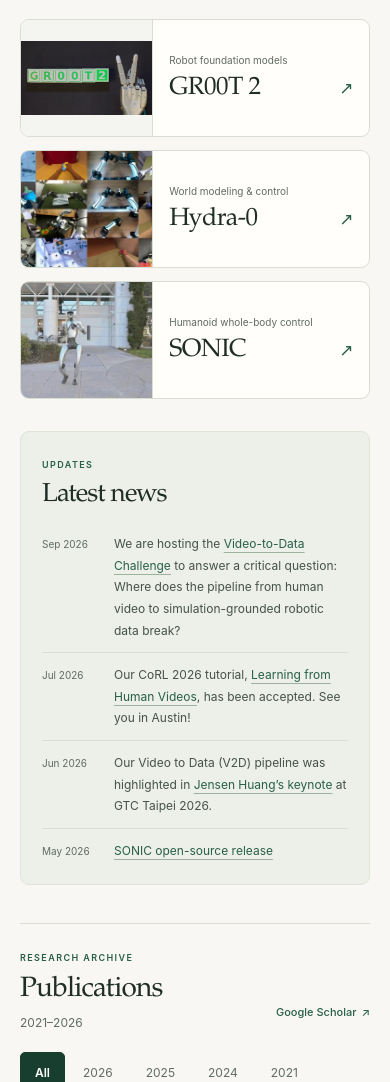
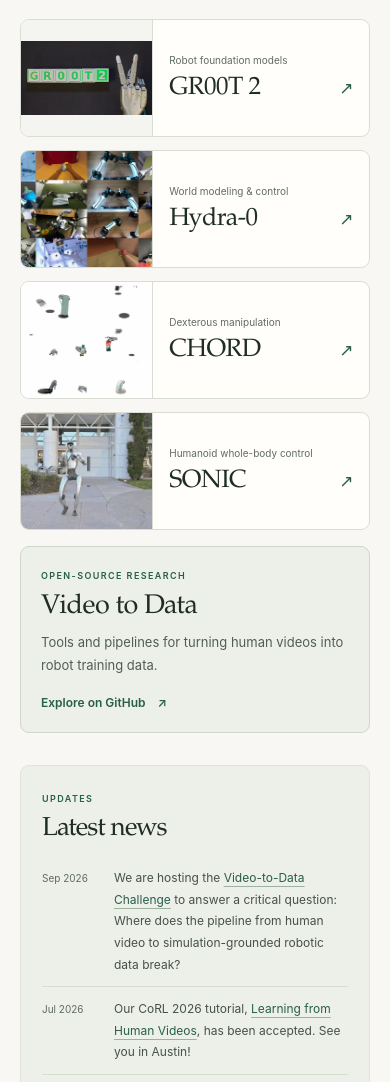
Before and after one commit to yanchangNvidia/yanchangnvidia.github.io, a plain HTML site: page index.html in a window 390 px wide. Shown: the part 688-1770 px from the top of the page. Drawn offline with Linux system fonts and the light colour scheme.

Commit message:
Highlight CHORD and the Video to Data open-source repository

```diff
--- a/app.js
+++ b/app.js
@@ -104,6 +104,7 @@
     const selections = [
       { id: 'gr00t-2', name: 'GR00T 2', topic: 'Robot foundation models' },
       { id: 'hydra-0', name: 'Hydra-0', topic: 'World modeling & control' },
+      { id: 'chord', name: 'CHORD', topic: 'Dexterous manipulation' },
       { id: 'sonic', name: 'SONIC', topic: 'Humanoid whole-body control' }
     ];
     const cards = selections.flatMap(selection => {
--- a/index.html
+++ b/index.html
@@ -55,6 +55,14 @@
               <a class="quiet-link" href="#publications">All publications <span aria-hidden="true">↓</span></a>
             </div>
             <div id="featured-grid" class="featured-grid"></div>
+            <a class="repository-highlight" href="https://github.com/nvidia-isaac/video_to_data/" target="_blank" rel="noopener noreferrer">
+              <div class="repository-copy">
+                <p class="eyebrow section-kicker">Open-source research</p>
+                <h3>Video to Data</h3>
+                <p class="repository-description">Tools and pipelines for turning human videos into robot training data.</p>
+              </div>
+              <span class="repository-link">Explore on GitHub <span aria-hidden="true">↗</span></span>
+            </a>
           </section>
 
           <section id="news-section" class="news-section" aria-labelledby="news-title" hidden>
--- a/styles.css
+++ b/styles.css
@@ -63,7 +63,7 @@ h2 { font-family: var(--serif); font-size: 34px; line-height: 1.2; font-weight:
 .section-kicker { margin-bottom: 9px; font-size: 10px; letter-spacing: 1.6px; }
 .quiet-link { display: inline-flex; align-items: center; gap: 8px; min-height: 40px; font-size: 13px; font-weight: 500; white-space: nowrap; }
 .featured-section { border-top: 1px solid var(--line); padding-top: 30px; padding-bottom: 48px; }
-.featured-grid { display: grid; grid-template-columns: repeat(3, minmax(0, 1fr)); gap: 23px; }
+.featured-grid { display: grid; grid-template-columns: repeat(4, minmax(0, 1fr)); gap: 20px; }
 .featured-card { display: block; min-width: 0; border: 1px solid var(--line); background: var(--white); border-radius: 9px; overflow: hidden; transition: border-color .2s, transform .2s, box-shadow .2s; }
 .featured-card:hover { text-decoration: none; border-color: #a8b7a5; transform: translateY(-4px); box-shadow: 0 9px 24px #273a2310; }
 .featured-image { aspect-ratio: 1.85; overflow: hidden; background: #e8eae4; border-bottom: 1px solid var(--line); }
@@ -74,6 +74,12 @@ h2 { font-family: var(--serif); font-size: 34px; line-height: 1.2; font-weight:
 .featured-topic { margin: 0 0 9px; color: var(--muted); font-size: 12px; line-height: 1.5; }
 .featured-copy h3 { display: flex; justify-content: space-between; align-items: center; gap: 12px; margin: 0; color: var(--ink); font-family: var(--serif); font-size: 27px; font-weight: 400; letter-spacing: -.5px; }
 .featured-arrow { font-family: Arial, sans-serif; font-size: 20px; color: var(--green); }
+.repository-highlight { display: flex; justify-content: space-between; align-items: center; gap: 28px; padding: 24px 28px; margin-top: 20px; border: 1px solid #cdd8c7; border-radius: 9px; background: var(--soft); transition: border-color .2s, background .2s; }
+.repository-highlight:hover { background: #e5ecde; border-color: #a8b7a5; text-decoration: none; }
+.repository-copy { min-width: 0; }
+.repository-copy h3 { margin: 0 0 8px; color: var(--ink); font-family: var(--serif); font-size: 27px; font-weight: 400; letter-spacing: -.5px; }
+.repository-description { margin: 0; color: #515d55; font-size: 14px; line-height: 1.75; }
+.repository-link { display: inline-flex; align-items: center; gap: 12px; flex-shrink: 0; font-size: 13px; font-weight: 600; }
 .news-section { display: grid; grid-template-columns: 180px minmax(0, 1fr); gap: 34px; background: var(--soft); border: 1px solid #dfe4d8; border-radius: 9px; padding: 29px 32px; margin-bottom: 64px; }
 .news-heading { padding-top: 3px; }
 .news-section h2 { font-size: 28px; }
@@ -177,7 +183,7 @@ a.publication-visual:hover img { transform: scale(1.025); }
   .profile { gap: 50px; grid-template-columns: minmax(0, 1fr) 210px; padding-top: 58px; }
   .profile-portrait img { width: 210px; height: 246px; }
   .profile-bio p { font-size: 15px; }
-  .featured-grid { gap: 16px; }
+  .featured-grid { grid-template-columns: repeat(2, minmax(0, 1fr)); gap: 16px; }
   .featured-copy { padding: 16px; }
   .featured-topic { font-size: 11px; }
   .news-section { grid-template-columns: 145px minmax(0, 1fr); gap: 24px; padding: 25px; }
@@ -232,6 +238,9 @@ a.publication-visual:hover img { transform: scale(1.025); }
   .featured-topic { font-size: 10px; line-height: 1.6; margin-bottom: 6px; }
   .featured-copy h3 { font-size: 25px; }
   .featured-arrow { font-size: 17px; }
+  .repository-highlight { flex-direction: column; align-items: flex-start; gap: 18px; padding: 22px 20px; margin-top: 16px; }
+  .repository-description { font-size: 13px; }
+  .repository-link { font-size: 12px; }
   .news-section { padding: 23px 21px; margin-bottom: 38px; }
   .news-section h2 { font-size: 26px; }
   .news-item { grid-template-columns: 61px minmax(0, 1fr); gap: 11px; padding: 11px 0; }
```
